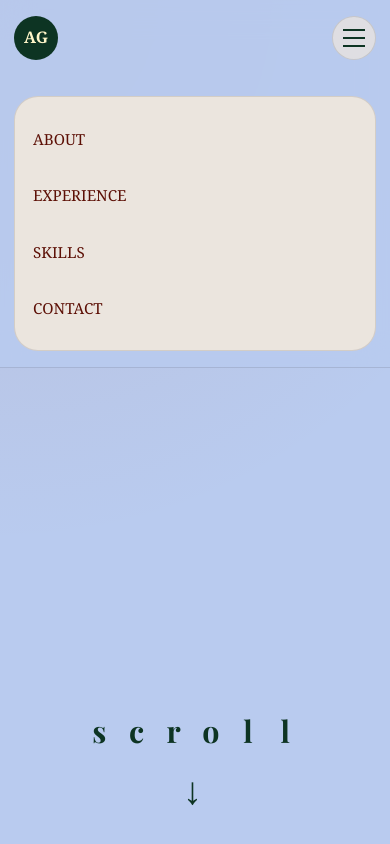
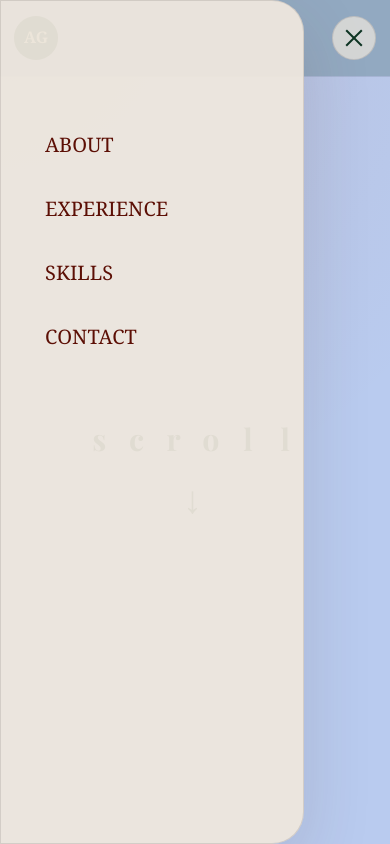
Before and after one commit to Iceteaonice/birutis, a plain HTML site: page index.html in a window 390 px wide. Both pictures are taken after a click on the button "Open menu". Shown: the top 844 px of the page. Drawn offline with nearby package versions, Linux system fonts and the light colour scheme.

Commit message:
Convert mobile menu to drawer

```diff
--- a/index.html
+++ b/index.html
@@ -25,6 +25,7 @@
         <a href="#contact">Contact</a>
       </div>
     </nav>
+    <button class="menu-backdrop" type="button" aria-label="Close menu"></button>
   </header>
 
   <main id="top">
@@ -221,21 +222,33 @@
   <script>
     const menuToggle = document.querySelector('.menu-toggle');
     const navLinks = document.querySelector('.nav-links');
+    const menuBackdrop = document.querySelector('.menu-backdrop');
+
+    function closeMenu() {
+      navLinks.classList.remove('is-open');
+      menuToggle.classList.remove('is-open');
+      menuBackdrop.classList.remove('is-open');
+      menuToggle.setAttribute('aria-expanded', 'false');
+      menuToggle.setAttribute('aria-label', 'Open menu');
+    }
 
     menuToggle.addEventListener('click', () => {
-      const isOpen = navLinks.classList.toggle('is-open');
+      const isOpen = !navLinks.classList.contains('is-open');
+      navLinks.classList.toggle('is-open', isOpen);
+      menuToggle.classList.toggle('is-open', isOpen);
+      menuBackdrop.classList.toggle('is-open', isOpen);
       menuToggle.setAttribute('aria-expanded', isOpen);
       menuToggle.setAttribute('aria-label', isOpen ? 'Close menu' : 'Open menu');
     });
+
+    menuBackdrop.addEventListener('click', closeMenu);
 
     navLinks.addEventListener('click', (event) => {
       if (event.target.tagName !== 'A') {
         return;
       }
 
-      navLinks.classList.remove('is-open');
-      menuToggle.setAttribute('aria-expanded', 'false');
-      menuToggle.setAttribute('aria-label', 'Open menu');
+      closeMenu();
     });
   </script>
 </body>
--- a/styles.css
+++ b/styles.css
@@ -99,6 +99,10 @@ a {
 
 .menu-toggle span + span {
   margin-top: 6px;
+}
+
+.menu-backdrop {
+  display: none;
 }
 
 .section {
@@ -447,33 +451,74 @@ h3 {
 @media (max-width: 820px) {
   .nav {
     align-items: center;
-    flex-wrap: wrap;
     padding: 16px 0;
   }
 
   .menu-toggle {
     display: block;
+    position: relative;
+    z-index: 30;
+  }
+
+  .menu-toggle.is-open span:nth-child(1) {
+    transform: translateY(8px) rotate(45deg);
+  }
+
+  .menu-toggle.is-open span:nth-child(2) {
+    opacity: 0;
+  }
+
+  .menu-toggle.is-open span:nth-child(3) {
+    transform: translateY(-8px) rotate(-45deg);
+  }
+
+  .menu-toggle span {
+    transition: opacity 180ms ease, transform 180ms ease;
+  }
+
+  .menu-backdrop {
+    display: block;
+    position: fixed;
+    inset: 0;
+    z-index: 20;
+    border: 0;
+    background: rgba(13, 52, 35, 0.22);
+    opacity: 0;
+    pointer-events: none;
+    transition: opacity 180ms ease;
+  }
+
+  .menu-backdrop.is-open {
+    opacity: 1;
+    pointer-events: auto;
   }
 
   .nav-links {
-    display: none;
-    flex-basis: 100%;
-    width: 100%;
+    position: fixed;
+    top: 0;
+    left: 0;
+    z-index: 25;
+    display: flex;
+    width: min(78vw, 360px);
+    height: 100vh;
     flex-direction: column;
     gap: 0;
-    margin-top: 12px;
-    padding: 18px;
+    padding: 112px 44px 44px;
     border: 1px solid var(--line);
-    border-radius: 24px;
+    border-radius: 0 32px 32px 0;
     background: rgba(238, 231, 221, 0.94);
+    box-shadow: var(--shadow);
+    transform: translateX(-105%);
+    transition: transform 220ms ease;
   }
 
   .nav-links.is-open {
-    display: flex;
+    transform: translateX(0);
   }
 
   .nav-links a {
-    padding: 12px 0;
+    padding: 16px 0;
+    font-size: 1.25rem;
   }
 
   .hero,
@@ -507,10 +552,6 @@ h3 {
     width: min(100% - 28px, 1120px);
   }
 
-  .nav-links {
-    gap: 8px 14px;
-  }
-
   .button {
     width: 100%;
   }
```
